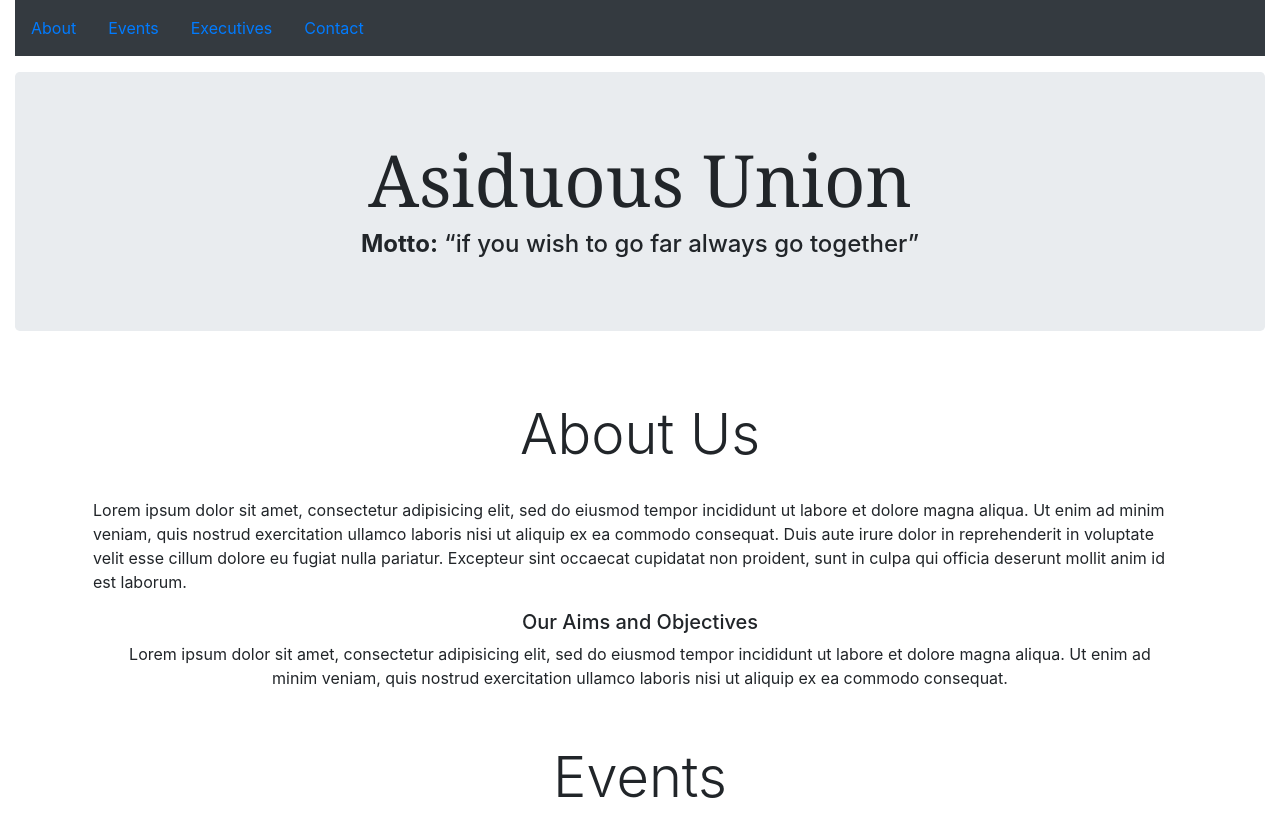
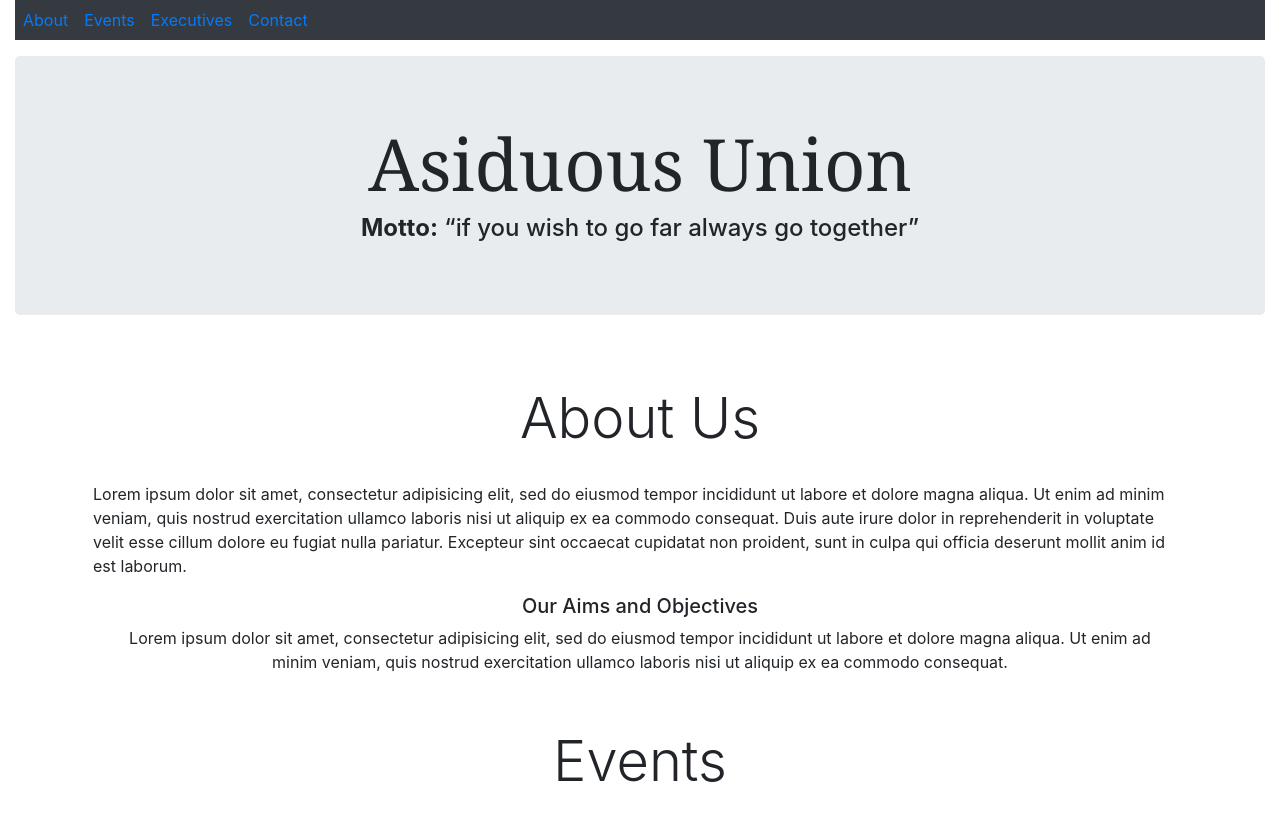
Before and after one commit to benjithorpe/asiduous-union, a plain HTML site: page index.html in a window 1280 px wide. Shown: the top 815 px of the page. Drawn offline with nearby package versions, Linux system fonts and the light colour scheme.

Commit message:
fixed the too much nav padding for smaller screen

```diff
--- a/index.html
+++ b/index.html
@@ -15,19 +15,19 @@
 
 	<nav class="bg-dark sticky-top">
 		<ul class="pagination">
-			<li class="page-item p-3">
+			<li class="page-item p-2">
 				<a href="#about">About</a>
 			</li>
 
-			<li class="page-item p-3">
+			<li class="page-item p-2">
 				<a href="#events">Events</a>
 			</li>
 
-			<li class="page-item p-3">
+			<li class="page-item p-2">
 				<a href="#exec">Executives</a>
 			</li>
 
-			<li class="page-item p-3">
+			<li class="page-item p-2">
 				<a href="#contact">Contact</a>
 			</li>
 		</ul>
```
